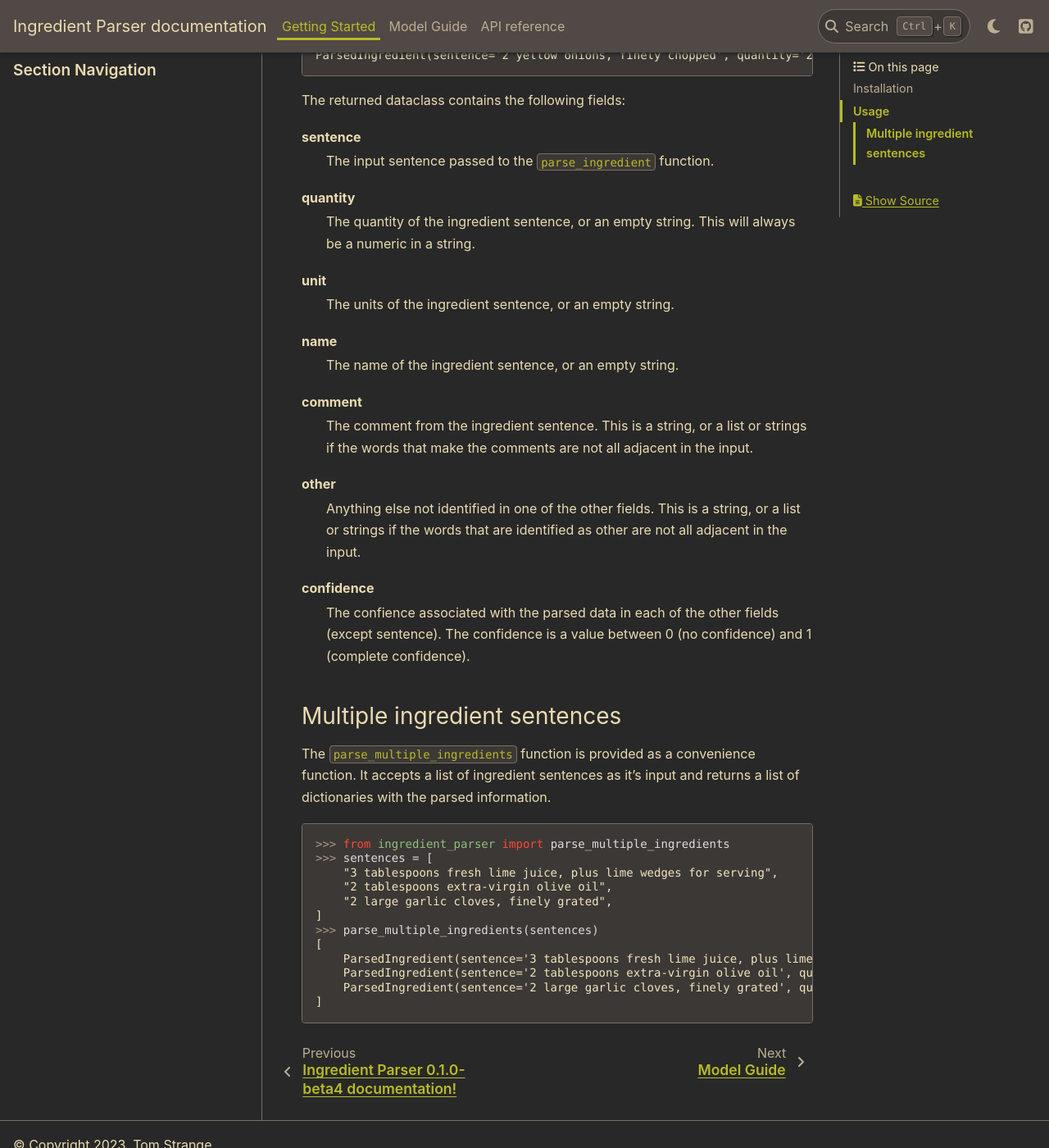
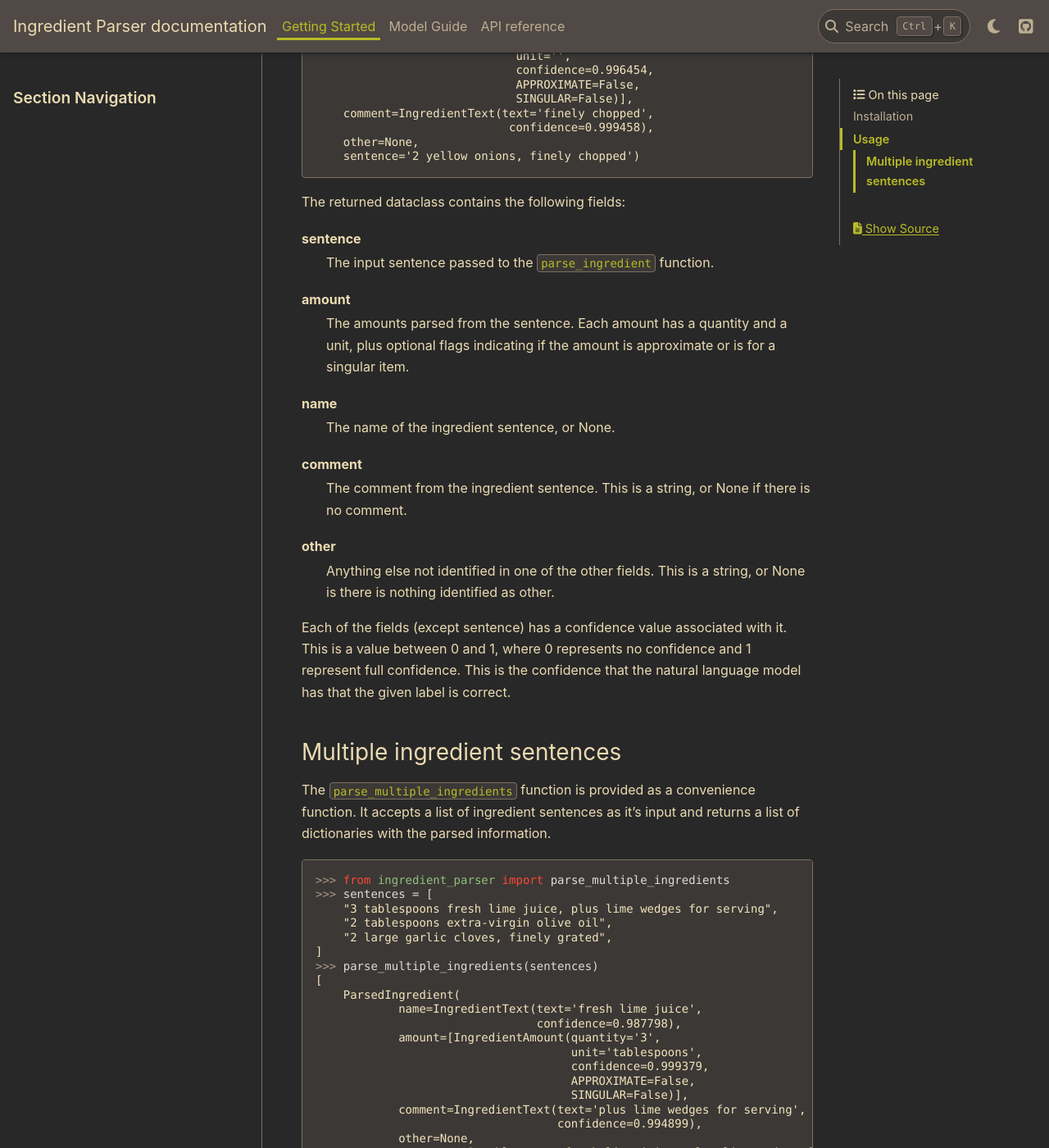
Before and after one commit to strangetom/ingredient-parser, a Sphinx documentation site: the page built from docs/source/start/index.rst, in a window 1280 px wide and 1400 px high, scrolled down 1254 px. Shown: the whole window at 82% size. Built offline with Sphinx 7.4.7 and the PyData theme 0.15.4, drawn with Linux system fonts in a browser that asks for light colours; some of the changed text lies outside the part shown.

Commit message:
Docs: Update to quick start guide

```diff
--- a/docs/source/reference/postprocessor.rst
+++ b/docs/source/reference/postprocessor.rst
@@ -1,5 +1,5 @@
 PostProcess
-==========
+===========
 
 .. automodule:: ingredient_parser.postprocess
    :members:
--- a/docs/source/start/index.rst
+++ b/docs/source/start/index.rst
@@ -9,16 +9,18 @@
 
 we want to extract information about the quantity, units, name and comment. For the example above:
 
-.. code:: python
+.. list-table::
 
-    {
-        "quantity": "200",
-        "unit": "g",
-        "name": "plain flour",
-        "comment": "sifted",
-    }
+    * - Quantity
+      - Unit
+      - Name
+      - Comment
+    * - 200
+      - g
+      - plain flour
+      - sifted
 
-This package uses a natural language model trained on thousands of example ingredient sentence. The condition random fields model has been trained on data from two main sources. The New York Times released a large dataset when they did some similar work in 2015 in their `Ingredient Phrase Tagger <https://github.com/nytimes/ingredient-phrase-tagger>`_ repository. I have also gathered a (much smaller) dataset from recipes, which is also used to train the model.
+This package uses a natural language model trained on thousands of example ingredient sentences. A Condition Random Fields model has been trained on data from three sources. The New York Times released a large dataset when they did some similar work in 2015 in their `Ingredient Phrase Tagger <https://github.com/nytimes/ingredient-phrase-tagger>`_ repository. A dump of recipes taken from Cookstr in 2017. I have also gathered a (much smaller) dataset from recipes, which is also used to train the model.
 
 Installation
 ^^^^^^^^^^^^
@@ -29,7 +31,7 @@
 
     python -m pip install ingredient_parser_nlp
 
-This will download and install the package,  plus it's dependencies.
+This will download and install the package and it's dependencies.
 
 
 Usage
@@ -43,30 +45,36 @@
 
     >>> from ingredient_parser import parse_ingredient
     >>> parse_ingredient("2 yellow onions, finely chopped")
-    ParsedIngredient(sentence='2 yellow onions, finely chopped', quantity='2', unit='', name='yellow onions', comment='finely chopped', other='', confidence=ParsedIngredientConfidence(quantity=0.9978, unit=0, name=0.9575, comment=0.9992, other=0))
+    ParsedIngredient(
+        name=IngredientText(text='yellow onions', confidence=0.972281),
+        amount=[IngredientAmount(quantity='2',
+                                 unit='',
+                                 confidence=0.996454,
+                                 APPROXIMATE=False,
+                                 SINGULAR=False)],
+        comment=IngredientText(text='finely chopped',
+                                confidence=0.999458),
+        other=None,
+        sentence='2 yellow onions, finely chopped')
 
 The returned dataclass contains the following fields:
 
 sentence
     The input sentence passed to the ``parse_ingredient`` function.
 
-quantity
-    The quantity of the ingredient sentence, or an empty string. This will always be a numeric in a string.
-
-unit
-    The units of the ingredient sentence, or an empty string.
+amount
+    The amounts parsed from the sentence. Each amount has a quantity and a unit, plus optional flags indicating if the amount is approximate or is for a singular item.
 
 name
-    The name of the ingredient sentence, or an empty string.
+    The name of the ingredient sentence, or None.
 
 comment
-    The comment from the ingredient sentence. This is a string, or a list or strings if the words that make the comments are not all adjacent in the input.
+    The comment from the ingredient sentence. This is a string, or None if there is no comment.
 
 other
-    Anything else not identified in one of the other fields. This is a string, or a list or strings if the words that are identified as other are not all adjacent in the input.
+    Anything else not identified in one of the other fields. This is a string, or None is there is nothing identified as other.
 
-confidence
-    The confience associated with the parsed data in each of the other fields (except sentence). The confidence is a value between 0 (no confidence) and 1 (complete confidence).
+Each of the fields (except sentence) has a confidence value associated with it. This is a value between 0 and 1, where 0 represents no confidence and 1 represent full confidence. This is the confidence that the natural language model has that the given label is correct.
 
 
 Multiple ingredient sentences
@@ -84,7 +92,39 @@
     ]
     >>> parse_multiple_ingredients(sentences)
     [
-        ParsedIngredient(sentence='3 tablespoons fresh lime juice, plus lime wedges for serving', quantity='3', unit='tablespoons', name='fresh lime juice', comment='plus lime wedges for serving', other='', confidence=ParsedIngredientConfidence(quantity=0.9994, unit=0.9995, name=0.9917, comment=0.992, other=0)),
-        ParsedIngredient(sentence='2 tablespoons extra-virgin olive oil', quantity='2', unit='tablespoons', name='extra-virgin olive oil', comment='', other='', confidence=ParsedIngredientConfidence(quantity=0.9997, unit=0.9985, name=0.9929, comment=0, other=0)),
-        ParsedIngredient(sentence='2 large garlic cloves, finely grated', quantity='2', unit='large cloves', name='garlic', comment='finely grated', other='', confidence=ParsedIngredientConfidence(quantity=0.9993, unit=0.943, name=0.9903, comment=0.9993, other=0))
+        ParsedIngredient(
+                name=IngredientText(text='fresh lime juice',
+                                    confidence=0.987798),
+                amount=[IngredientAmount(quantity='3',
+                                         unit='tablespoons',
+                                         confidence=0.999379,
+                                         APPROXIMATE=False,
+                                         SINGULAR=False)],
+                comment=IngredientText(text='plus lime wedges for serving',
+                                       confidence=0.994899),
+                other=None,
+                sentence='3 tablespoons fresh lime juice, plus lime wedges for serving'),
+        ParsedIngredient(
+                name=IngredientText(text='extra-virgin olive oil',
+                                    confidence=0.994513),
+                amount=[IngredientAmount(quantity='2',
+                                         unit='tablespoons',
+                                         confidence=0.99891,
+                                         APPROXIMATE=False,
+                                         SINGULAR=False)],
+                comment=None,
+                other=None,
+                sentence='2 tablespoons extra-virgin olive oil'),
+        ParsedIngredient(
+                name=IngredientText(text='garlic',
+                                    confidence=0.991054),
+                amount=[IngredientAmount(quantity='2',
+                                         unit='large cloves',
+                                         confidence=0.955468,
+                                         APPROXIMATE=False,
+                                         SINGULAR=False)],
+                comment=IngredientText(text='finely grated',
+                                       confidence=0.999252),
+                other=None,
+                sentence='2 large garlic cloves, finely grated')
     ]
```
